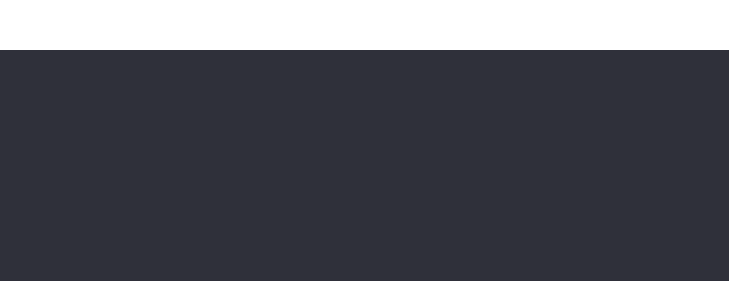
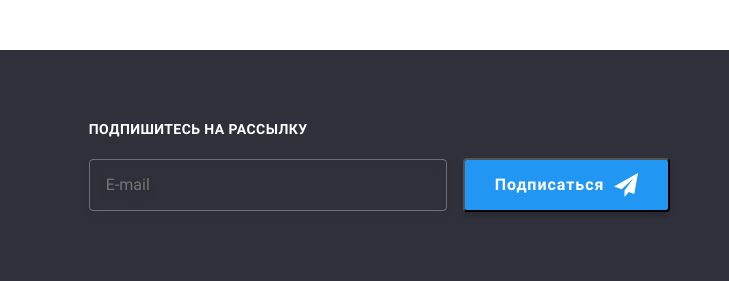
Before and after one commit to irina-visloguzova/goit-markup-hw-06, a plain HTML site: page portfolio.html in a window 1280 px wide. Shown: the part 1582-1863 px from the top of the page, 551-1280 px from the left. Drawn offline with nearby package versions, Linux system fonts and the light colour scheme.

Commit message:
добавлена подпись на рассылку в футере портфолио

```diff
--- a/css/styles.css
+++ b/css/styles.css
@@ -613,7 +613,7 @@ p {
 }
 
 .footer-newslatter {
-  padding-top: 7px;
+  padding-top: 12px;
 }
 
 .footer-newslatter span {
@@ -621,6 +621,8 @@ p {
   margin-bottom: 20px;
   color: var(--white-cl);
   font-weight: 700;
+  font-size: 14px;
+  line-height: 1.14;
   text-transform: uppercase;
 }
 
--- a/portfolio.html
+++ b/portfolio.html
@@ -294,6 +294,16 @@
             </li>
           </ul>
         </div>
+        <form class="footer-newslatter">
+          <span>Подпишитесь на рассылку</span>
+          <input name="subscribe" type="text" placeholder="E-mail" />
+          <button class="newslatter-btn">
+            Подписаться
+            <svg class="newslatter-btn-ico">
+              <use href="./img/sprite.svg#icon-send"></use>
+            </svg>
+          </button>
+        </form>
       </div>
     </footer>
   </body>
```
Also changed, not shown: index.html (+7 -6 lines).
